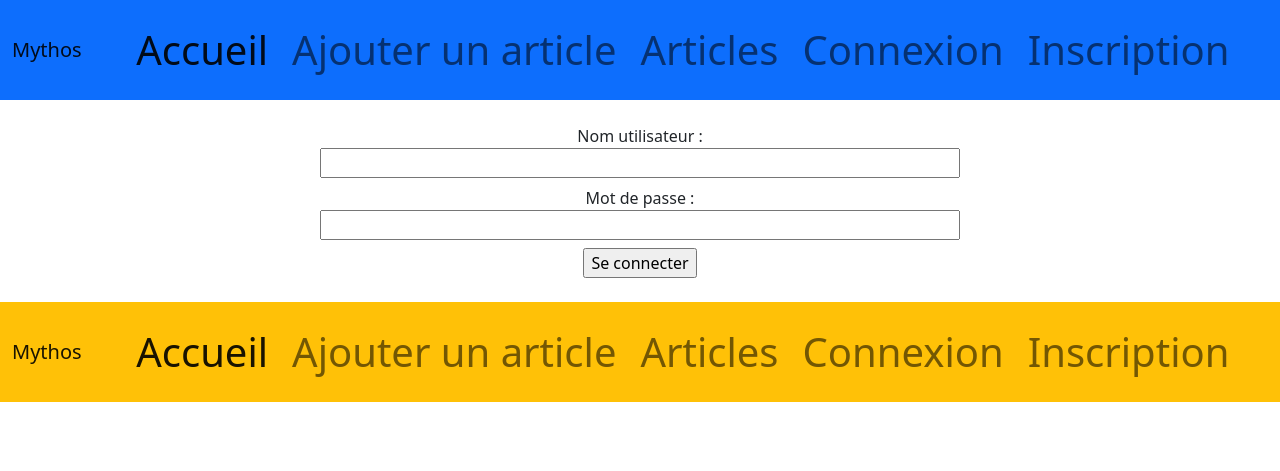
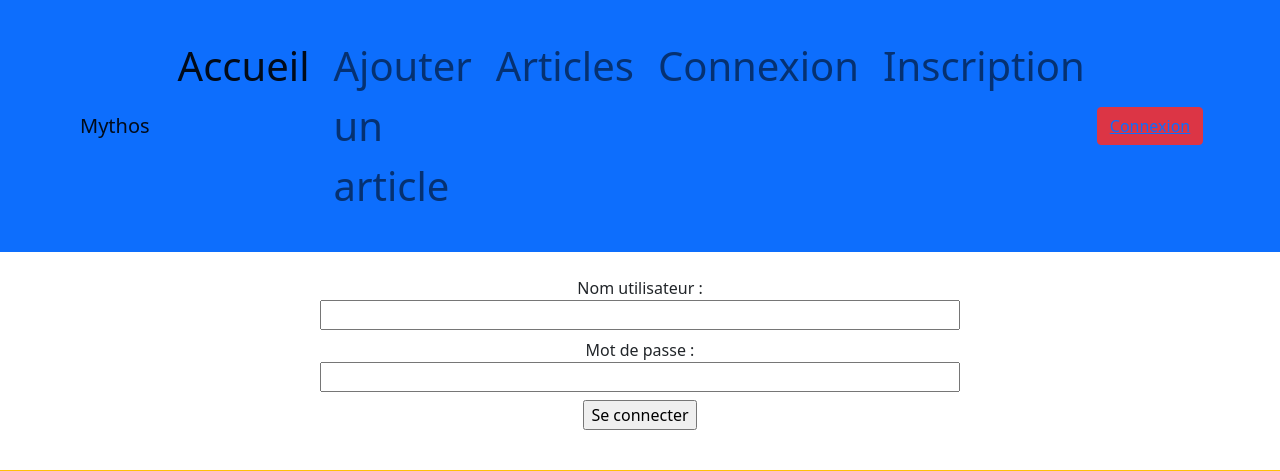
Before and after one commit to Dilnaekio/Eval_Mythologie, a PHP site: page /connection.php in a window 1280 px wide. Shown: the top 471 px of the page. Run offline with PHP 8.4, Linux system fonts and the light colour scheme.

Commit message:
Redirection réussie + Déplacement de l'index avec les vues + session_start uniquement dans le header.php => déplacement de son include non plus dans le body mais en haut des documents

```diff
--- a/assets/css/style.css
+++ b/assets/css/style.css
@@ -2,3 +2,8 @@
 #connection-pseudo, #connection-pwd{
     width: 50vw;
 }
+
+/* header.php ----------------------------------------------- */
+#header{
+    padding: 1rem 5rem;
+}
--- /dev/null
+++ b/controllers/redirect.php
@@ -0,0 +1,19 @@
+<?php
+
+function redirect($url)
+{
+    if (!headers_sent()) {
+        header('Location: ' . $url);
+        exit;
+    } else {
+        echo ' <script type="text/javascript">';
+        echo 'window.location.href="' . $url . '";';
+        echo '</script>';
+        echo '<noscript>';
+        echo '
+        <meta http-equiv="refresh" content="0;url=' . $url . '" />';
+        echo '
+    </noscript>';
+        exit;
+    }
+}
--- a/structure/article_creation.php
+++ b/structure/article_creation.php
@@ -1,6 +1,6 @@
 <?php
-session_start();
 include "../BDD/requetes.php";
+include "header.php";
 ?>
 
 <!DOCTYPE html>
@@ -20,7 +20,6 @@ include "../BDD/requetes.php";
 </head>
 
 <body>
-    <?php include "header.php";?>
 
     <main class="container"></main>
 
--- a/structure/connection.php
+++ b/structure/connection.php
@@ -1,6 +1,7 @@
 <?php
-session_start();
 include "../BDD/requetes.php";
+include "../controllers/redirect.php";
+include "header.php";
 ?>
 
 <!DOCTYPE html>
@@ -20,8 +21,6 @@ include "../BDD/requetes.php";
 </head>
 
 <body>
-    <!-- Le header -->
-    <?php include "header.php"; ?>
 
     <main class="container">
         <!-- Formulaire pour la connexion d'un utilisateur -->
@@ -40,12 +39,13 @@ include "../BDD/requetes.php";
 
     <?php
     // Si l'utilisateur clique sur submit-connection, vérifie les infos entrées
-    if(isset($_POST["submit-connection"])){
+    if (isset($_POST["submit-connection"])) {
         $infos = getUserInfos($_POST["connection-pseudo"]);
         $testMdp = password_verify($_POST["connection-pwd"], $infos->mdp_user);
 
         // Si true, set up les variables de session et renvoie vers la page d'accueil. Je n'ai besoin que de tester le mdp car cela signifie qu'il a été capable de récupérer un utilisateur en BDD et que le mdp entré correspond à cet utilisateur
-        if($testMdp){
+        if ($testMdp) {
+
             // Je récupère toutes les données en BDD qui pourront être utilisées pour cette session
             $_SESSION["logged_in"] = true;
             $_SESSION["user_id"] = $infos->id_user;
@@ -54,11 +54,10 @@ include "../BDD/requetes.php";
             $_SESSION["user_avatar"] = $infos->img_user;
             $_SESSION["user_rank"] = $infos->rank;
 
-            header("Location: ../index.php");
+            redirect("index.php");
         } else {
             echo "<p> <span style=\"color:rgb(255,0,0);text-align:center;\">Mauvais identifiants, désolé ! :-)<strong> ";
         }
-
     };
 
     // TODO : set up la super globale session pour la connexion réussie + renvoyer vers la page d'accueil (ajouter la possibilité de se déco) + message accueil personnalisé
--- /dev/null
+++ b/structure/deconnection.php
@@ -0,0 +1,5 @@
+<?php
+    session_start();
+    session_destroy();
+    header('Location: connection.php');
+?>
--- a/structure/header.php
+++ b/structure/header.php
@@ -1,6 +1,11 @@
+<?php
+session_start();
+// TODO : il faudra enlever le session des pages car cela génère une erreur. Ou bien je peux utiliser les données sessions sans avoir à mettre un session_start ici ?
+?>
+
 <header>
     <nav class="navbar navbar-expand-lg navbar-light bg-primary fs-1">
-        <div class="container-fluid">
+        <div id="header" class="container-fluid">
             <a class="navbar-brand" href="#">Mythos</a>
             <button class="navbar-toggler" type="button" data-bs-toggle="collapse" data-bs-target="#navbarNav" aria-controls="navbarNav" aria-expanded="false" aria-label="Toggle navigation">
                 <span class="navbar-toggler-icon"></span>
@@ -13,23 +18,49 @@
             <div class="collapse navbar-collapse justify-content-evenly" id="navbarNav">
                 <ul class="navbar-nav">
                     <li class="nav-item m-1">
-                        <a class="nav-link active" aria-current="page" href="../index.php">Accueil</a>
+                        <a class="nav-link active" aria-current="page" href="index.php">Accueil</a>
                     </li>
                     <li class="nav-item m-1">
-                        <a class="nav-link" href="structure/article_creation.php">Ajouter un article</a>
+                        <a class="nav-link" href="article_creation.php">Ajouter un article</a>
                     </li>
                     <li class="nav-item m-1">
-                        <a class="nav-link" href="structure/article_display_all.php">Articles</a>
+                        <a class="nav-link" href="article_display_all.php">Articles</a>
                     </li>
                     <li class="nav-item m-1">
-                        <a class="nav-link" href="structure/connection.php">Connexion</a>
+                        <a class="nav-link" href="connection.php">Connexion</a>
                     </li>
                     <li class="nav-item m-1">
-                        <a class="nav-link" href="structure/inscription.php">Inscription</a>
+                        <a class="nav-link" href="inscription.php">Inscription</a>
                     </li>
                 </ul>
             </div>
 
+            <!-- TODO : ajouter des nouvelles pages en rapport avec les liens -->
+            <!-- TODO : ajouter une condition pour vérifier si session isset -->
+            <div class="btn-group">
+                <!-- <button type="button" class="btn btn-danger dropdown-toggle" data-bs-toggle="dropdown" aria-expanded="false"> -->
+                <!-- TODO : ajouter une condition pour vérifier si session isset -->
+                <!-- TODO : si ce n'est pas set, il faut que le drop down menu ne soit pas visible -->
+                <?php
+                try {
+                    // TODO : HTLMSPECIALCHAR
+                    if (isset($_SESSION["user_name"])) { ?>
+                        <button type="button" class="btn btn-danger dropdown-toggle" data-bs-toggle="dropdown" aria-expanded="false"> <?= $_SESSION["user_name"] ?></button>
+                        <ul class="dropdown-menu">
+                            <li><a class="dropdown-item" href="#">Mes informations</a></li>
+                            <li><a class="dropdown-item" href="#">Mes articles</a></li>
+                            <li>
+                                <hr class="dropdown-divider">
+                            </li>
+                            <li><a class="dropdown-item" href="deconnection.php">Se déconnecter</a></li>
+                        </ul>
+                    <?php } else { ?>
+                        <button type="button" class="btn btn-danger"><a href="connection.php">Connexion</a></button>
+                <?php }
+                } catch (Exception $e) {
+                    $e->getmessage();
+                } ?>
+            </div>
         </div>
     </nav>
 </header>
--- a/structure/inscription.php
+++ b/structure/inscription.php
@@ -1,6 +1,6 @@
 <?php
-session_start();
 include "../BDD/requetes.php";
+include "header.php";
 ?>
 
 <!DOCTYPE html>
@@ -20,8 +20,6 @@ include "../BDD/requetes.php";
 </head>
 
 <body>
-    <!-- Le header -->
-    <?php include "header.php";?>
 
     <main class="container">
         <!-- Formulaire pour l'inscription d'un utilisateur -->
```
Also changed, not shown: structure/index.php (renamed from index.php, +5 -7 lines).
